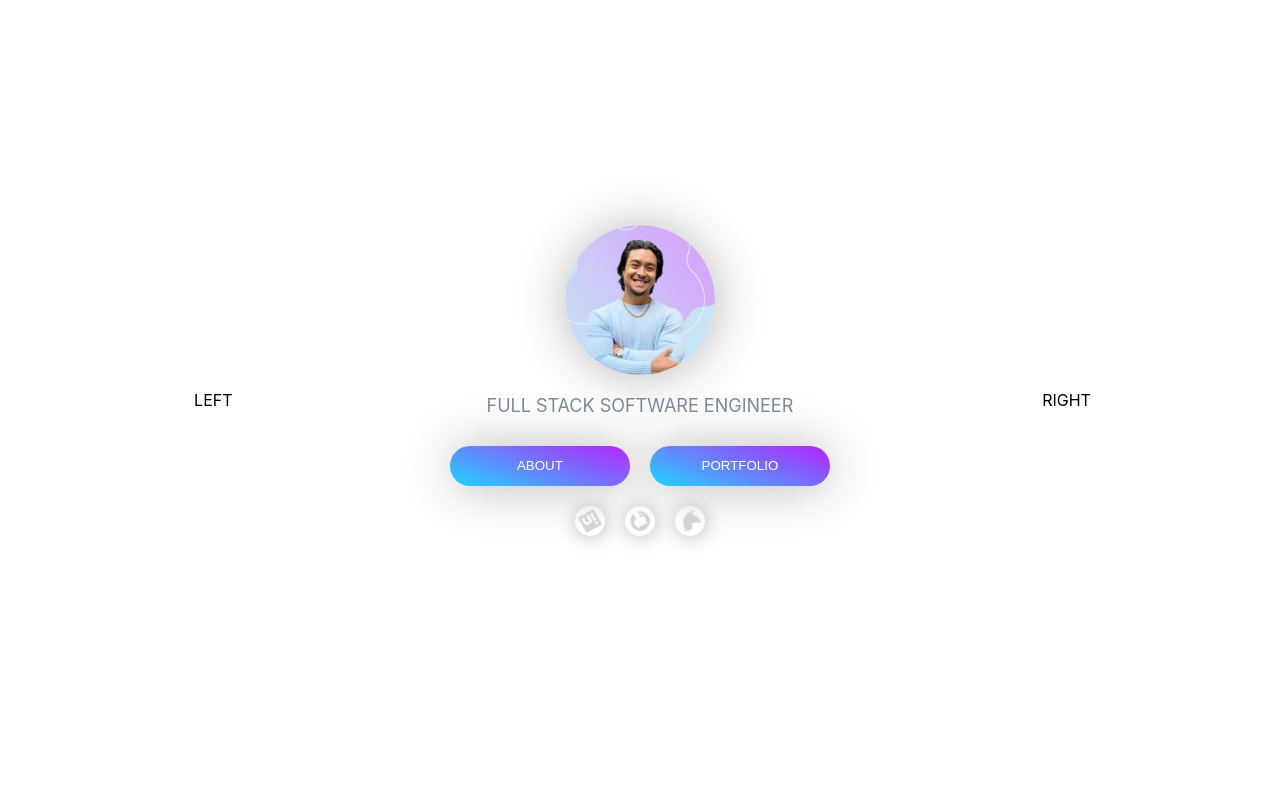
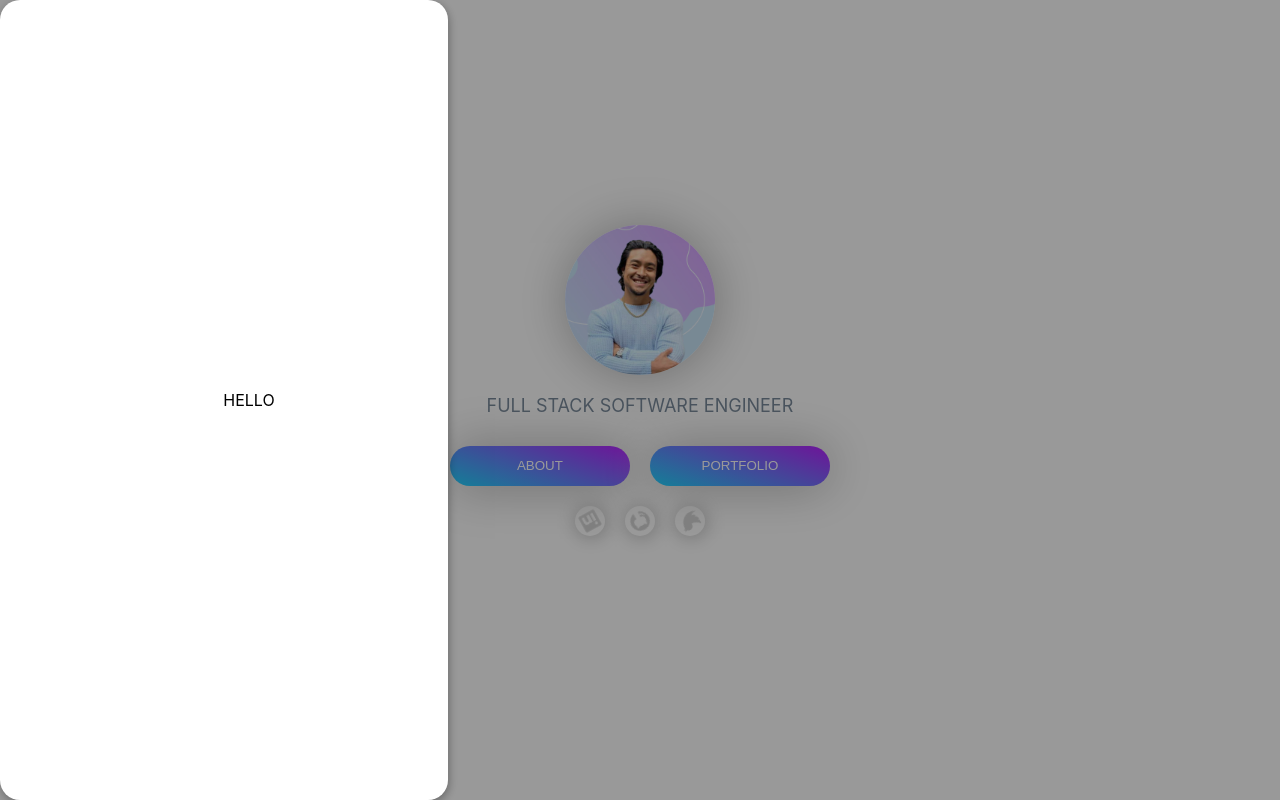
Before and after one commit to NewCodeOnDaBlock/new_portfolio, a React (Create React App) app: page / in a window 1280 px wide. Both pictures are taken after a click on the button "ABOUT". Built offline with nearby package versions, Linux system fonts and the light colour scheme.

Commit message:
feature/added-modals

```diff
--- a/public/index.html
+++ b/public/index.html
@@ -24,7 +24,7 @@
       work correctly both with client-side routing and a non-root public URL.
       Learn how to configure a non-root public URL by running `npm run build`.
     -->
-    <title>Portfolio</title>
+    <title>Raden's Portfolio</title>
   </head>
   <body>
     <noscript>You need to enable JavaScript to run this app.</noscript>
--- /dev/null
+++ b/src/components/AboutMeModalBody.jsx
@@ -0,0 +1,11 @@
+import React from 'react'
+
+const AboutMeModalBody = () => {
+  return (
+    <div>
+      HELLO
+    </div>
+  )
+}
+
+export default AboutMeModalBody
--- /dev/null
+++ b/src/components/AboutMeModalComponent.jsx
@@ -0,0 +1,12 @@
+import React from 'react'
+import AboutMeModalBody from './AboutMeModalBody'
+
+const AboutMeModalComponent = ({isAboutMeOpen}) => {
+  return (
+    <div className={`about-me-modal ${isAboutMeOpen ? 'active-about-me-modal' : ''}`}>
+      <AboutMeModalBody />
+    </div>
+  )
+}
+
+export default AboutMeModalComponent
--- a/src/components/ButtonComponent.jsx
+++ b/src/components/ButtonComponent.jsx
@@ -2,22 +2,21 @@ import {React, useState} from 'react'
 import Lottie from "lottie-react";
 import Confetti from '../lottie/animation_lllckjb2.json';
 
-const ButtonComponent = () => {
+const ButtonComponent = ({
+    isAboutMeOpen,
+    setIsAboutMeOpen,
+    isPortfolioOpen,
+    setIsPortfolioOpen,
+  }) => {
   const [buttonClicked, setButtonClicked] = useState(false);
 
   const triggerAboutMe = () => {
-    setButtonClicked(true)
-    if(!buttonClicked) {
-    } else {
-      setButtonClicked(false)
-    }
+    setButtonClicked(!buttonClicked)
+    setIsAboutMeOpen(!isAboutMeOpen)
   }
   const triggerPortfolio = () => {
-    setButtonClicked(true)
-    if(!buttonClicked) {
-    } else {
-      setButtonClicked(false)
-    }
+    setButtonClicked(!buttonClicked)
+    setIsPortfolioOpen(!isPortfolioOpen)
   }
 
   return (
--- a/src/components/MainBodyContainer.jsx
+++ b/src/components/MainBodyContainer.jsx
@@ -1,13 +1,35 @@
-import React from 'react'
+import {React, useState} from 'react'
 import profilePic from '../assets/profile_pic.jpeg';
+import AboutMeModalComponent from './AboutMeModalComponent';
 import ButtonComponent from './ButtonComponent';
+import PortfolioModalComponent from './PortfolioModalComponent';
 import SocialIconComponent from './SocialIconComponent';
 
 const MainBodyContainer = () => {
+  const [isAboutMeOpen, setIsAboutMeOpen] = useState(false)
+  const [isPortfolioOpen, setIsPortfolioOpen] = useState(false)
+
+  const closeModals = () => {
+    setIsAboutMeOpen(false)
+    setIsPortfolioOpen(false)
+  }
+
   return (
     <div className='main-body-container'>
+      <div
+        onClick={closeModals}
+        className={`menu-background ${isAboutMeOpen || isPortfolioOpen ?
+        'active-menu-background'
+        :
+        ''
+      }`}>
+
+      </div>
       <div className='left-container'>
-        LEFT
+        <AboutMeModalComponent
+          isAboutMeOpen={isAboutMeOpen}
+          setIsAboutMeOpen={setIsAboutMeOpen}
+        />
       </div>
       <div className='mid-container'>
         <img
@@ -24,14 +46,22 @@ const MainBodyContainer = () => {
           FULL STACK SOFTWARE ENGINEER
         </h1>
         <div className='btn-container'>
-          <ButtonComponent />
+          <ButtonComponent
+            isAboutMeOpen={isAboutMeOpen}
+            setIsAboutMeOpen={setIsAboutMeOpen}
+            isPortfolioOpen={isPortfolioOpen}
+            setIsPortfolioOpen={setIsPortfolioOpen}
+          />
         </div>
         <div className='icon-container'>
           <SocialIconComponent />
         </div>
       </div>
       <div className='right-container'>
-        RIGHT
+        <PortfolioModalComponent
+          isPortfolioOpen={isPortfolioOpen}
+          setIsPortfolioOpen={setIsPortfolioOpen}
+        />
       </div>
     </div>
   )
--- /dev/null
+++ b/src/components/PortfolioModalBody.jsx
@@ -0,0 +1,11 @@
+import React from 'react'
+
+const PortfolioModalBody = () => {
+  return (
+    <div>
+      HELLO
+    </div>
+  )
+}
+
+export default PortfolioModalBody
--- /dev/null
+++ b/src/components/PortfolioModalComponent.jsx
@@ -0,0 +1,12 @@
+import React from 'react'
+import PortfolioModalBody from './PortfolioModalBody'
+
+const PortfolioModalComponent = ({isPortfolioOpen}) => {
+  return (
+    <div className={`portfolio-modal ${isPortfolioOpen ? 'active-portfolio-modal' : ''}`}>
+      <PortfolioModalBody />
+    </div>
+  )
+}
+
+export default PortfolioModalComponent
--- a/src/styles/_mainbodycontainer.scss
+++ b/src/styles/_mainbodycontainer.scss
@@ -24,3 +24,21 @@
   width: 100%;
   height: 80px;
 }
+
+.menu-background{
+  opacity: 0;
+  position: fixed; /* Stay in place */
+  z-index: 1; /* Sit on top */
+  left: 0;
+  top: 0;
+  right: 0;
+  bottom: 0;
+  background-color: rgba(0,0,0,0.4); /* Black w/ opacity */
+  transition:  300ms ease-in-out;
+  pointer-events: none;
+}
+.active-menu-background{
+  opacity: 1;
+  cursor: pointer;
+  pointer-events: all;
+}
--- /dev/null
+++ b/src/styles/_modal.scss
@@ -0,0 +1,51 @@
+.about-me-modal{
+  width: 35%;
+  height: 100vh;
+  border: none;
+  border-radius: 20px;
+  box-shadow: 1px 3px 10px rgba(0, 0, 0, 0.317);
+  position: fixed;
+  left: -100%;
+  z-index: -2;
+  transition:  500ms ease-in-out;
+  background: white;
+  display: flex;
+  flex-direction: column;
+  justify-content: space-evenly;
+  align-items: center;
+  padding: 4rem 0rem 4rem 0rem;
+  opacity: 0;
+  padding-left: 50px;
+  // border: 2px solid red;
+}
+.active-about-me-modal{
+  opacity: 1;
+  z-index: 10;
+  left: 0%;
+}
+
+.portfolio-modal{
+  width: 35%;
+  height: 100vh;
+  border: none;
+  border-radius: 20px;
+  box-shadow: 1px 3px 10px rgba(0, 0, 0, 0.317);
+  position: fixed;
+  right: -100%;
+  z-index: -2;
+  transition:  500ms ease-in-out;
+  background: white;
+  display: flex;
+  flex-direction: column;
+  justify-content: space-evenly;
+  align-items: center;
+  padding: 4rem 0rem 4rem 0rem;
+  opacity: 0;
+  padding-left: 50px;
+  // border: 2px solid red;
+}
+.active-portfolio-modal{
+  opacity: 1;
+  z-index: 10;
+  right: 0%;
+}
--- a/src/styles/_socialicon.scss
+++ b/src/styles/_socialicon.scss
@@ -4,7 +4,6 @@
   display: flex;
   justify-content: center;
   align-items: center;
-  z-index: 1;
   &:hover{
     cursor: pointer;
   }
--- a/src/styles/app.scss
+++ b/src/styles/app.scss
@@ -13,3 +13,5 @@ body {
 @import './_mainbodycontainer.scss';
 @import './_button.scss';
 @import './socialicon';
+@import './modal';
+@import './aboutmemodalbody';
```
Also changed, not shown: src/styles/_aboutmemodalbody.scss (added).
